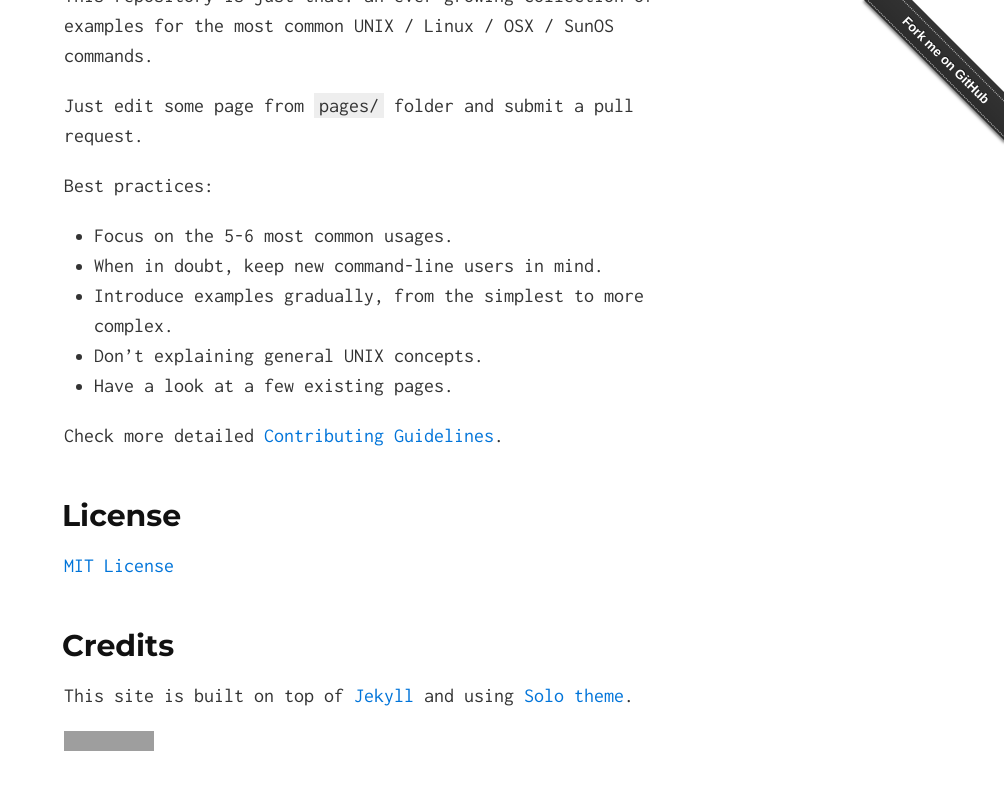
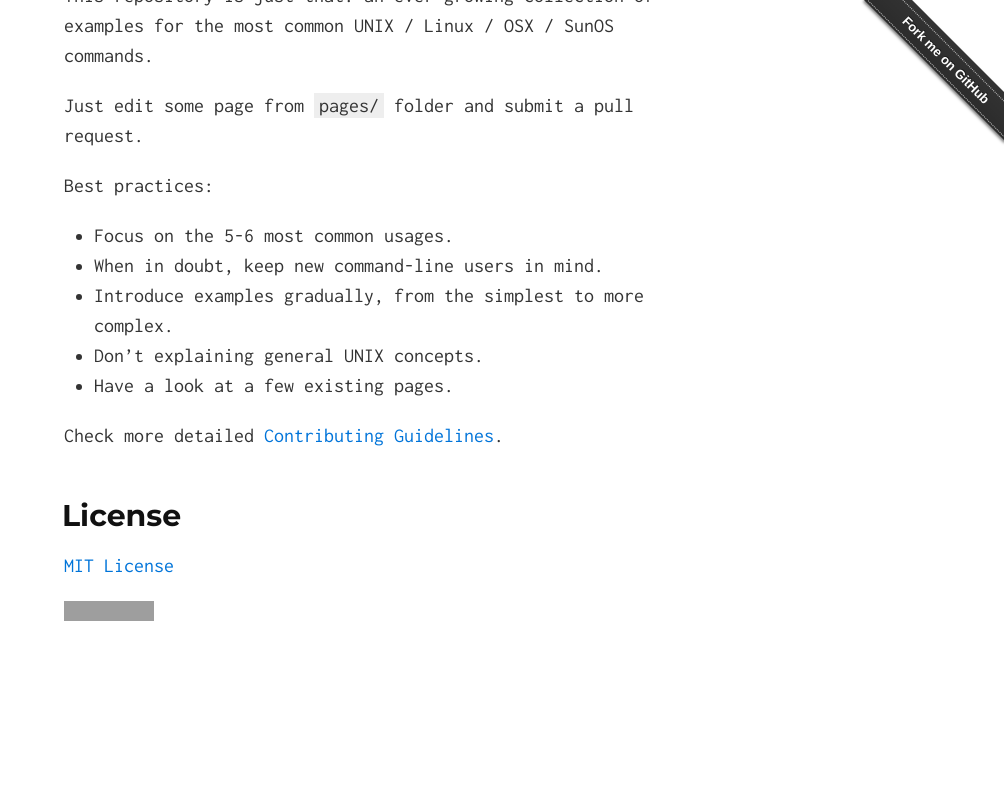
Before and after one commit to tehmoth/tldr-pages.github.io, a Jekyll site: the page built from index.md, in a window 1280 px wide and 900 px high, scrolled down 1665 px. Shown: the top 790 px of the window, without its empty margins (276-1280 px from the left). Built offline with Jekyll 4.4.1, drawn with Linux system fonts in a browser that asks for light colours; grey boxes are pictures that could not be loaded.

```diff
--- a/index.md
+++ b/index.md
@@ -61,10 +61,6 @@ Check more detailed [Contributing Guidelines]({{site.github}}/blob/master/CONTRI
 
 [MIT License]({{site.github}}/blob/master/LICENSE.md)
 
-## Credits
-
-This site is built on top of [Jekyll](https://jekyllrb.com/) and using [Solo theme](https://github.com/chibicode/solo).
-
 {% include github_ribbon.html %}
 
 {% include github_stars.html %}
```
Also changed, not shown: README.md.
